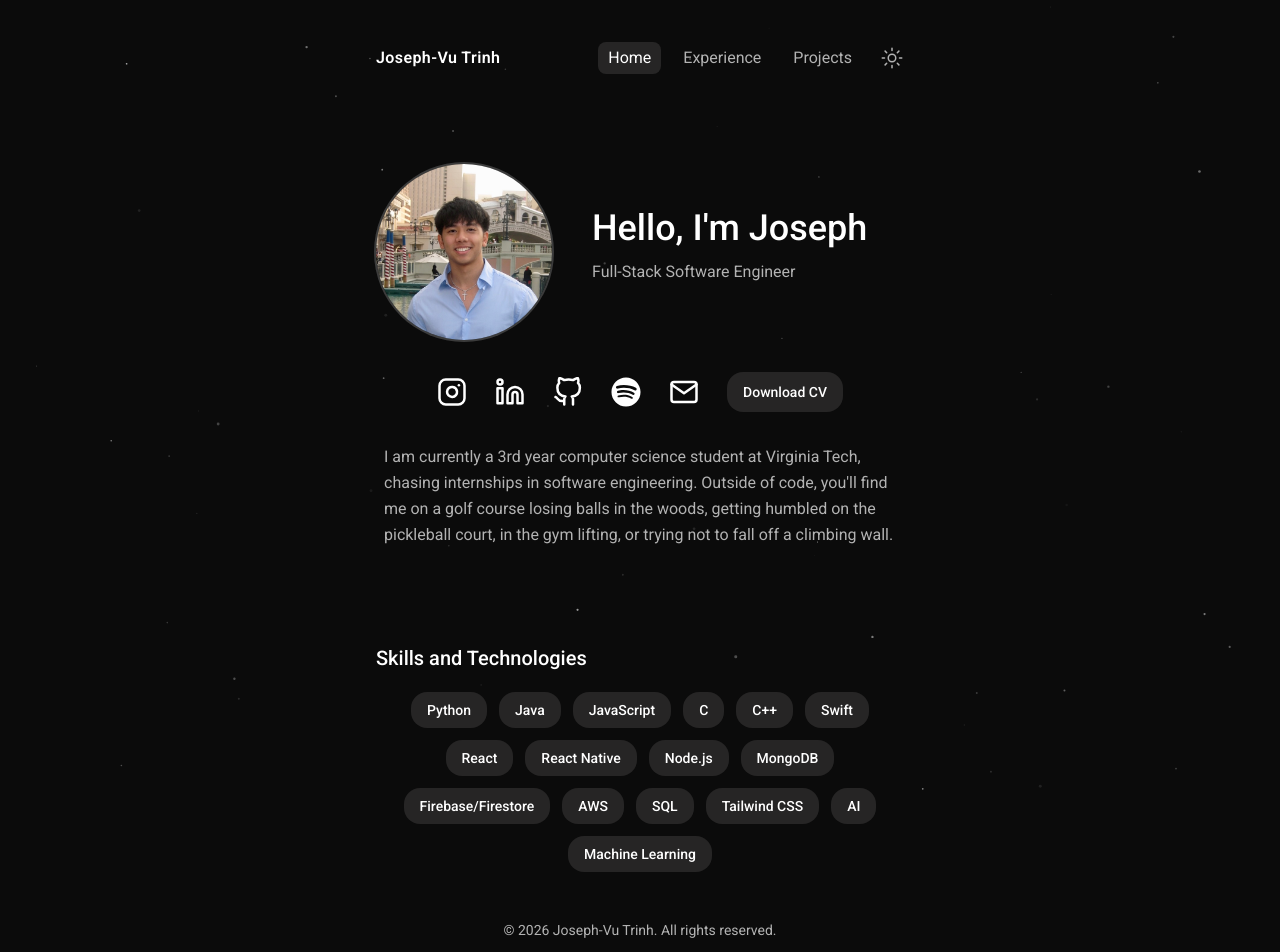
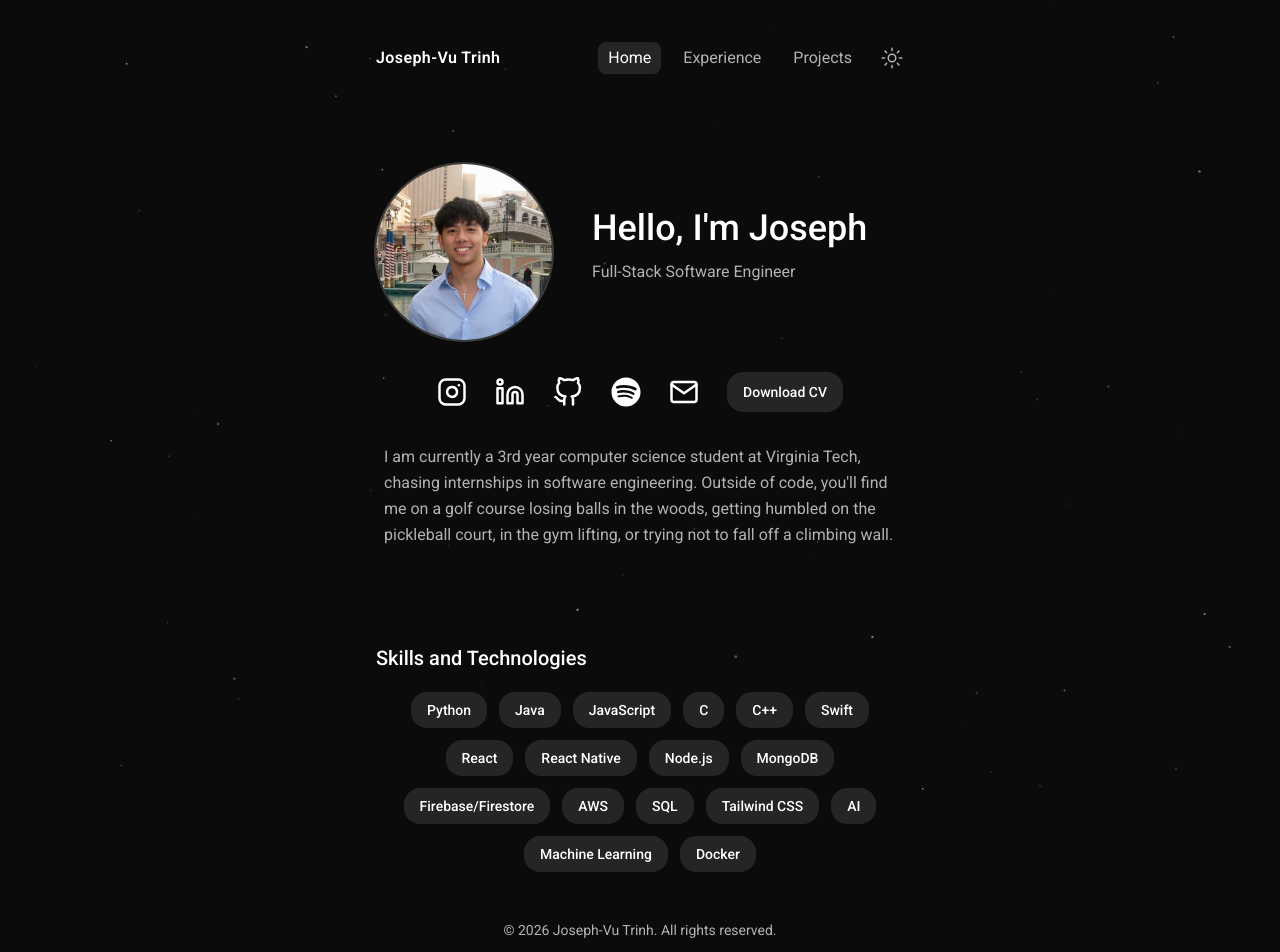
Before and after one commit to josephvutrinh/portfolio, a React (Vite) app: page / in a window 1280 px wide. Shown: the top 952 px of the page. Built offline with nearby package versions, Linux system fonts and the light colour scheme; no server answers.

Commit message:
added docker

```diff
--- a/src/data/experiences.js
+++ b/src/data/experiences.js
@@ -23,7 +23,7 @@ export const experiences = [
         company: "Virginia Tech Department of Computer Science",
         role: "Undergraduate Researcher",
         dates: "Jan 2026 - June 2026",
-        bullets: ["Built a pose/gaze ML pipeline to classify student engagement from classroom video"]
+        bullets: ["Built a pose/gaze ML pipeline to classify student engagement from classroom video."]
     },
     {
         logo: vtLogo,
--- a/src/pages/Home.jsx
+++ b/src/pages/Home.jsx
@@ -15,7 +15,7 @@ const socials = [
 ];
 
 const skills = ["Python", "Java", "JavaScript", "C", "C++", "Swift", "React", "React Native", "Node.js",
-     "MongoDB", "Firebase/Firestore", "AWS", "SQL", "Tailwind CSS", "AI", "Machine Learning"];
+     "MongoDB", "Firebase/Firestore", "AWS", "SQL", "Tailwind CSS", "AI", "Machine Learning", "Docker"];
 
 const Home = () => {
     return (
```
